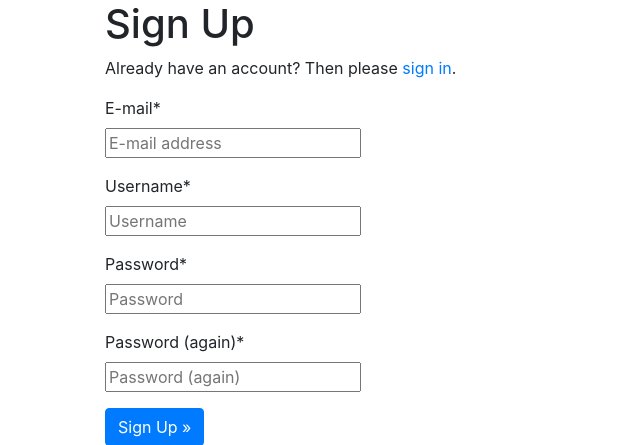
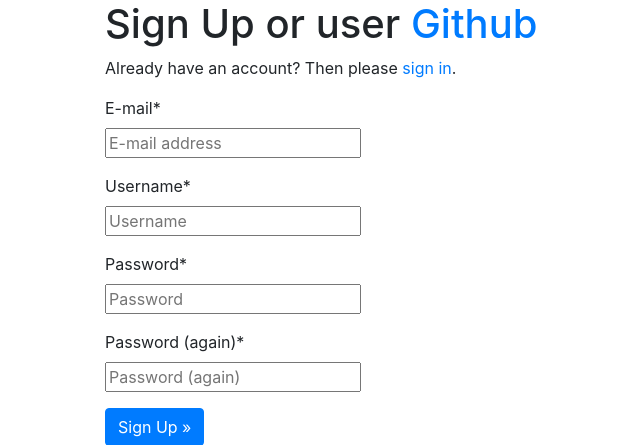
Before and after one commit to friendswithbenegits/fwbg, a Django app: page /accounts/signup/ in a window 1280 px wide. Shown: the part 56-501 px from the top of the page, without its empty margins (265-905 px from the left). Run offline with Django 3.2, Linux system fonts and the light colour scheme; some libraries are stand-ins or nearby versions.

Commit message:
Added github social account

```diff
--- a/config/settings/common.py
+++ b/config/settings/common.py
@@ -40,6 +40,7 @@ THIRD_PARTY_APPS = (
     'allauth',  # registration
     'allauth.account',  # registration
     'allauth.socialaccount',  # registration
+    'allauth.socialaccount.providers.github',  # github
 )
 
 # Apps specific for this project go here.
--- a/devtinder/templates/account/signup.html
+++ b/devtinder/templates/account/signup.html
@@ -2,13 +2,15 @@
 
 {% load i18n %}
 {% load crispy_forms_tags %}
+{% load socialaccount %}
 
 {% block head_title %}{% trans "Signup" %}{% endblock %}
 
 {% block inner %}
-<h1>{% trans "Sign Up" %}</h1>
+<h1>{% trans "Sign Up" %} or user <a href="{% provider_login_url "github" %}">Github</a></h1>
 
 <p>{% blocktrans %}Already have an account? Then please <a href="{{ login_url }}">sign in</a>.{% endblocktrans %}</p>
+
 
 <form class="signup" id="signup_form" method="post" action="{% url 'account_signup' %}">
   {% csrf_token %}
```
